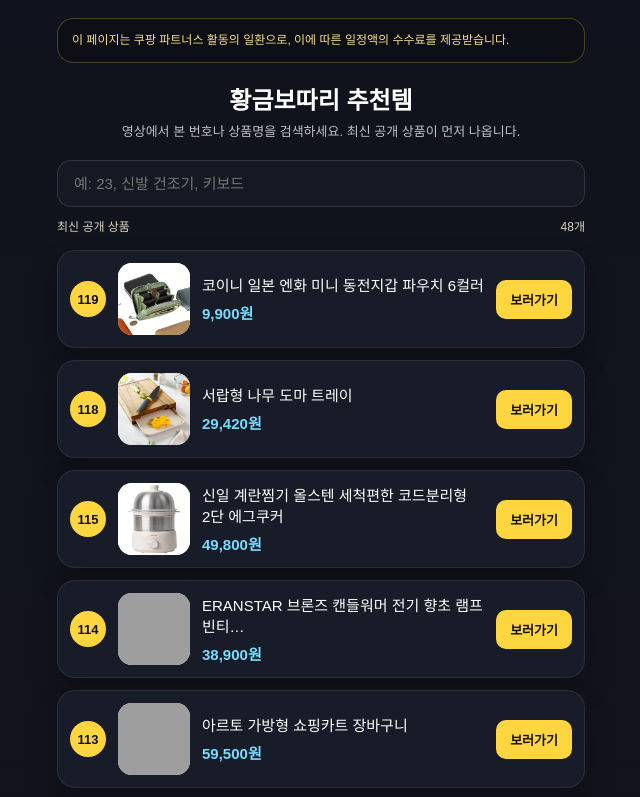
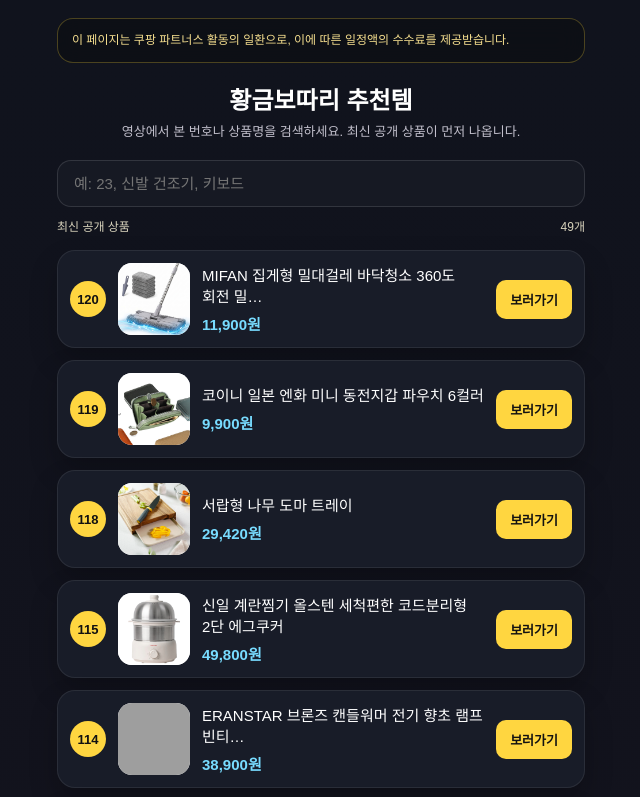
Before and after one commit to nicejackpot/goldsack-links, a plain HTML site: page index.html in a window 1280 px wide. Shown: the top 797 px of the page, without its empty margins (319-959 px from the left). Drawn offline with Linux system fonts and the light colour scheme; grey boxes are pictures that could not be loaded.

Commit message:
update links

```diff
--- a/index.html
+++ b/index.html
@@ -62,9 +62,20 @@
   <div class="toolbar">
     <input id="search" class="search" type="search" inputmode="search" autocomplete="off"
            aria-label="상품 번호 또는 이름 검색" placeholder="예: 23, 신발 건조기, 키보드">
-    <div class="stats"><span>최신 공개 상품</span><span id="count" aria-live="polite">48개</span></div>
+    <div class="stats"><span>최신 공개 상품</span><span id="count" aria-live="polite">49개</span></div>
   </div>
   <div class="cards">
+  <a class="card" href="https://link.coupang.com/a/iHUoeD00iq" target="_blank" rel="noopener sponsored"
+       data-product-id="9604093547" data-number="120"
+       data-search="120 120 mifan 집게형 밀대걸레 바닥청소 360도 회전 밀… mifan 집게형 밀대걸레 바닥청소 360도 회전 밀대걸레 9604093547" aria-label="120번 MIFAN 집게형 밀대걸레 바닥청소 360도 회전 밀…, 상품 보기">
+    <div class="num">120</div>
+    <img src="img/9604093547.jpg" alt="MIFAN 집게형 밀대걸레 바닥청소 360도 회전 밀…" width="72" height="72" loading="lazy" decoding="async">
+    <div class="meta">
+      <div class="name">MIFAN 집게형 밀대걸레 바닥청소 360도 회전 밀…</div>
+      <div class="price">11,900원</div>
+    </div>
+    <div class="btn">보러가기</div>
+  </a>
   <a class="card" href="https://link.coupang.com/a/iGkMTyCbNk" target="_blank" rel="noopener sponsored"
        data-product-id="8791820776" data-number="119"
        data-search="119 119 코이니 일본 엔화 미니 동전지갑 파우치 6컬러 코이니 일본 엔화 미니 동전지갑 파우치 6컬러 8791820776" aria-label="119번 코이니 일본 엔화 미니 동전지갑 파우치 6컬러, 상품 보기">
```
Also changed, not shown: img/9604093547.jpg (added).
